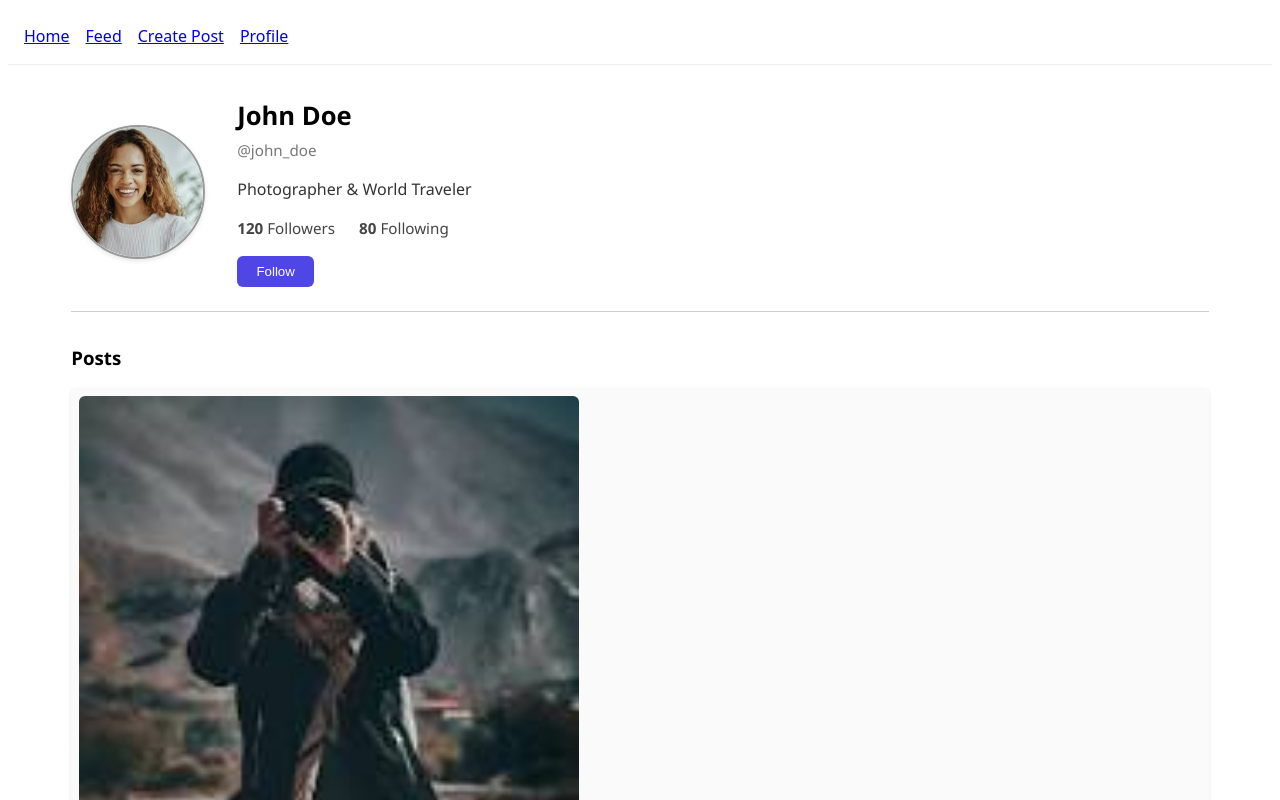
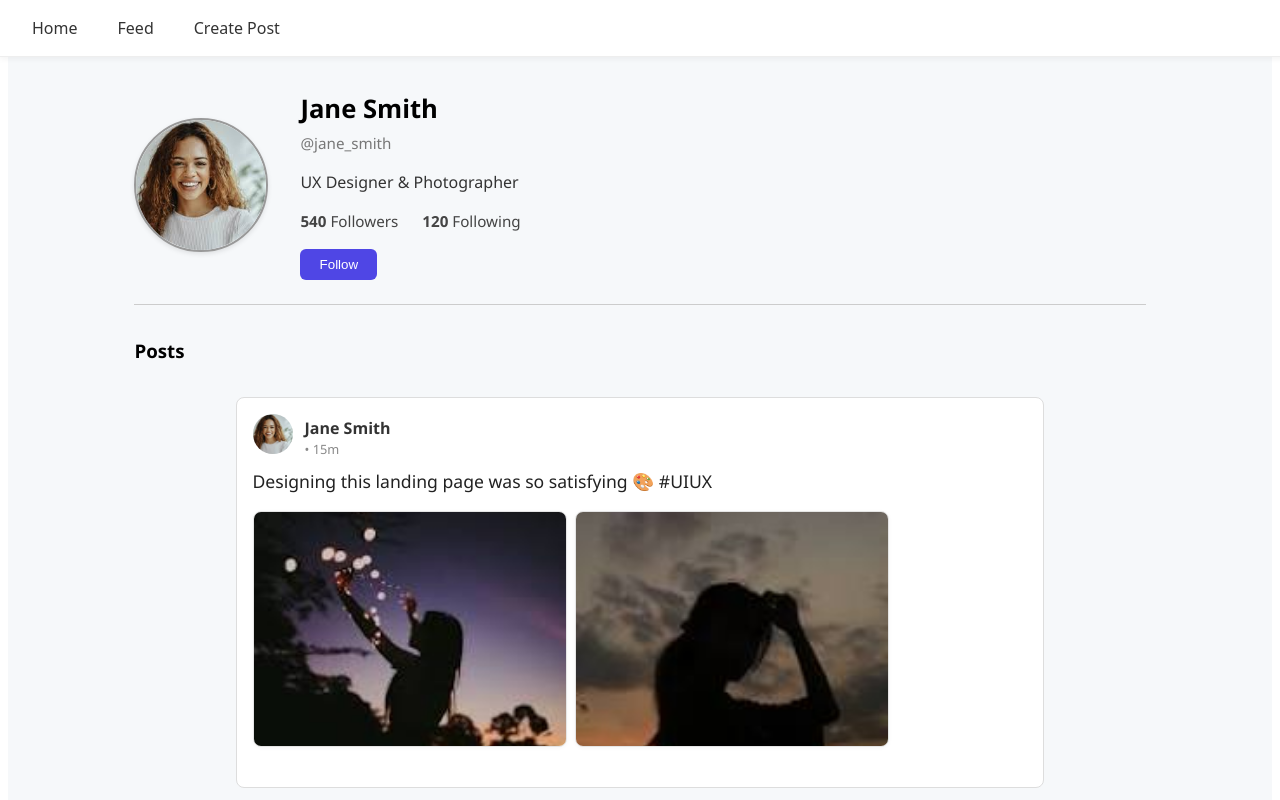
Before and after one commit to Snap-Core/SnapCore, a React (Vite) app in the folder frontend/: page /profile/jane_smith in a window 1280 px wide. Shown: the top 800 px of the page. Built offline with nearby package versions, Linux system fonts and the light colour scheme.

Commit message:
added user profile code

```diff
--- /dev/null
+++ b/frontend/src/App.css
@@ -0,0 +1,29 @@
+.navbar {
+  position: fixed;
+  top: 0;
+  left: 0;
+  width: 100%;
+  z-index: 1000;
+  background-color: #ffffff;
+  border-bottom: 1px solid #eee;
+  padding: 1rem 2rem;
+  display: flex;
+  gap: 1.5rem;
+  box-shadow: 0 2px 6px rgba(0, 0, 0, 0.05);
+}
+
+.navbar a {
+  text-decoration: none;
+  color: #333;
+  font-weight: 500;
+  transition: color 0.2s ease;
+}
+
+.navbar a:hover {
+  color: #007bff;
+}
+
+.page-content {
+  padding-top: 50px;
+  background: #f6f8fa;
+}
--- a/frontend/src/App.tsx
+++ b/frontend/src/App.tsx
@@ -4,24 +4,25 @@ import { CreatePost } from "./pages/CreatePost/CreatePost";
 import { Feed } from "./pages/Feed/Feed";
 import { PageNotFound } from "./pages/PageNotFound/PageNotFound";
 import { UserProfile } from "./pages/UserProfile/UserProfile";
+import "./App.css";
 
 export const App = () => (
   <Router>
-    <nav style={{ padding: "1rem", background: "#fff", borderBottom: "1px solid #eee" }}>
+    <nav className="navbar">
       <Link to="/" style={{ marginRight: 16 }}>Home</Link>
       <Link to="/feed" style={{ marginRight: 16 }}>Feed</Link>
       <Link to="/create-post" style={{ marginRight: 16 }}>Create Post</Link>
-      <Link to="/profile/:username" style={{ marginRight: 16 }}>Profile</Link>
     </nav>
-    <Routes>
+    <div className="page-content">
+      <Routes>
         <Route path="/" element={<HomePage />} />
         <Route path="/home" element={<HomePage />} />
         <Route path="/welcome" element={<HomePage />} />
-        <Route path="*" element={<PageNotFound   />} />
+        <Route path="*" element={<PageNotFound />} />
         <Route path="/create-post" element={<CreatePost />} />
         <Route path="/feed" element={<Feed />} />
         <Route path="/profile/:username" element={<UserProfile />} />
-
-    </Routes>
+      </Routes>
+    </div>
   </Router>
 );
--- a/frontend/src/pages/Feed/Feed.css
+++ b/frontend/src/pages/Feed/Feed.css
@@ -1,5 +1,9 @@
 .feed-container {
-  max-width: 700px;
+  display: flex;
+  flex-direction: column;
+  gap: 1rem;
+  max-width: 80%;
+  /* max-width: 700px; */
   margin: 2rem auto;
   padding: 0 1rem;
 }
@@ -7,7 +11,7 @@
 .feed-post {
   background: #fff;
   border-radius: 1rem;
-  box-shadow: 0 2px 12px 0 rgba(0,0,0,0.06);
+  box-shadow: 0 2px 12px 0 rgba(0, 0, 0, 0.06);
   margin-bottom: 2rem;
   padding: 1.5rem;
 }
@@ -40,7 +44,7 @@
   border-radius: 0.5rem;
   border: 1px solid #e5e5e5;
   background: #f3fef6;
-  box-shadow: 0 1px 4px 0 rgba(0,0,0,0.04);
+  box-shadow: 0 1px 4px 0 rgba(0, 0, 0, 0.04);
   transition: box-shadow 0.2s;
   margin-bottom: 0.5rem;
 }
@@ -78,3 +82,50 @@
   color: #888;
   margin-top: 2rem;
 }
+
+.post-card {
+  border: 1px solid #ddd;
+  border-radius: 8px;
+  padding: 1rem;
+  background: #fff;
+}
+
+.post-header {
+  display: flex;
+  align-items: center;
+  margin-bottom: 0.5rem;
+}
+
+.post-avatar {
+  width: 40px;
+  height: 40px;
+  border-radius: 50%;
+  object-fit: cover;
+  margin-right: 0.75rem;
+}
+
+.post-meta {
+  display: flex;
+  flex-direction: column;
+}
+
+.post-username {
+  font-weight: bold;
+  color: #333;
+  text-decoration: none;
+}
+
+.post-time {
+  font-size: 0.8rem;
+  color: #888;
+}
+
+.post-content {
+  margin: 0.5rem 0;
+}
+
+.post-image {
+  max-width: 100%;
+  border-radius: 6px;
+  margin-top: 0.5rem;
+}
--- a/frontend/src/pages/Feed/Feed.tsx
+++ b/frontend/src/pages/Feed/Feed.tsx
@@ -1,33 +1,71 @@
 import { useEffect, useState } from "react";
-import { fetcher } from "../../utils/fetcher";
+import { Link } from "react-router-dom";
 import "./Feed.css";
 import type { Post } from "../../types/Post";
 import vpnExplained from "../../assets/db.jpg";
+import { fetcher } from "../../utils/fetcher";
+import { formatRelativeTime } from "../../utils/timeUtils";
+import genericProfilePic from "../../assets/generic-profile-p.jpg";
+import { mockPosts } from "../../services/mockPosts";
 
-const DEFAULT_IMAGE_URL = vpnExplained;
+// const DEFAULT_IMAGE_URL = vpnExplained;
+type FeedProps = {
+  username?: string;
+};
 
-export const Feed = () => {
+export const Feed = ({ username }: FeedProps) => {
   const [posts, setPosts] = useState<Post[]>([]);
   const [loading, setLoading] = useState(true);
 
+  // useEffect(() => {
+  //   let url = "/posts";
+  //   if (username) url += `?username=${username}`;
+
+  //   fetcher(url)
+  //     .then((data: Post[]) => {
+  //       setPosts(data);
+  //       setLoading(false);
+  //     })
+  //     .catch((err) => {
+  //       console.error("Failed to fetch posts", err);
+  //       setLoading(false);
+  //     });
+  // }, [username]);
+
+
+  // mock feed data
   useEffect(() => {
-    fetcher("/posts")
-      .then((data) => {
-        setPosts(data.reverse());
-        setLoading(false);
-      })
-      .catch(() => setLoading(false));
-  }, []);
+    const filteredPosts = username
+      ? mockPosts.filter((post) => post.user?.username === username)
+      : mockPosts;
+    setPosts(filteredPosts);
+    setLoading(false);
+  }, [username]);
 
-  if (loading) return <div className="feed-loading">Loading...</div>;
+
+  if (loading) return <div>Loading posts...</div>;
 
   return (
     <div className="feed-container">
       {posts.length === 0 && <div className="feed-empty">No posts yet.</div>}
       {posts.map((post) => (
-        <div className="feed-post" key={post.id}>
-          <div className="feed-post-meta">
-            <span>{new Date(post.createdAt).toLocaleString()}</span>
+        <div className="post-card" key={post.id}>
+          <div className="post-header">
+            <Link to={`/profile/${post.user?.username}`} className="post-username">
+            <img
+              src={post.user?.profilePic || genericProfilePic}
+              alt="avatar"
+              className="post-avatar"
+            />
+            </Link>
+            <div className="post-meta">
+              <Link to={`/profile/${post.user?.username}`} className="post-username">
+                {post.user?.name}
+              </Link>
+              <span className="post-time">
+                • {formatRelativeTime(post.createdAt)}
+              </span>
+            </div>
           </div>
           {post.text && <div className="feed-post-text">{post.text}</div>}
           {post.images && post.images.length > 0 && (
@@ -36,7 +74,8 @@ export const Feed = () => {
                 <img
                   key={i}
                   className="feed-post-image"
-                  src={DEFAULT_IMAGE_URL}
+                  src={img}
+                  // src={DEFAULT_IMAGE_URL}
                   alt={img}
                 />
               ))}
--- a/frontend/src/pages/UserProfile/UserProfile.css
+++ b/frontend/src/pages/UserProfile/UserProfile.css
@@ -1,6 +1,7 @@
 .user-profile-container {
   padding: 2rem;
-  max-width: 90%;
+  max-width: 80%;
+  min-height: 100vh;
   margin: auto;
   font-family: "Segoe UI", Tahoma, Geneva, Verdana, sans-serif;
   overflow-y: auto;
--- a/frontend/src/pages/UserProfile/UserProfile.tsx
+++ b/frontend/src/pages/UserProfile/UserProfile.tsx
@@ -1,66 +1,71 @@
-import React from 'react';
+import { useEffect, useState } from "react";
 import './UserProfile.css';
-import profilePic from '../../assets/profile-pic.jpg';
+import type { User } from "../../types/User";
+import { useParams } from "react-router-dom";
+import { Feed } from "../Feed/Feed";
 import genericProfilePic from '../../assets/generic-profile-p.jpg';
-import post1 from '../../assets/post1.jpg';
-import post2 from '../../assets/post2.jpg';
-import post3 from '../../assets/post1.jpg';
-import post4 from '../../assets/post2.jpg';
-
-const mockUser = {
-    username: 'john_doe',
-    name: 'John Doe',
-    bio: 'Photographer & World Traveler',
-    profilePic: profilePic,
-    followers: 120,
-    following: 80,
-};
-
-const mockPosts = [
-    {
-        id: 1,
-        image: post1,
-        caption: "Exploring the mountains",
-    },
-    {
-        id: 2,
-        image: post1,
-        caption: "Sunset by the lake",
-    },
-    {
-        id: 3,
-        image: post2,
-        caption: "City vibes",
-    },
-    {
-        id: 4,
-        image: post3,
-        caption: "Exploring the mountains",
-    },
-    {
-        id: 5,
-        image: post4,
-        caption: "Sunset by the lake",
-    },
-    {
-        id: 6,
-        image: "https://source.unsplash.com/random/300x300?sig=3",
-        caption: "City vibes",
-    },
-];
+import { fetcher } from "../../utils/fetcher";
+import { mockUsers } from "../../services/mockPosts";
 
 export const UserProfile = () => {
+    const { username } = useParams<{ username: string }>();
+    const [user, setUser] = useState<User | null>(null);
+    const [loading, setLoading] = useState(true);
+
+    // useEffect(() => {
+    //     if (!username) return;
+
+    //     fetcher(`/users/${username}`)
+    //         .then((data: User) => {
+    //             setUser(data);
+    //             setLoading(false);
+    //         })
+    //         .catch((err) => {
+    //             console.error("Failed to fetch user", err);
+    //             setLoading(false);
+    //         });
+    // }, [username]);
+
+
+    // mock user
+    useEffect(() => {
+        if (!username) return;
+        setLoading(true);
+        const foundUser = mockUsers.find((u) => u.username === username);
+
+        if (foundUser) {
+            setUser(foundUser);
+        } else {
+            console.warn("No user found for username:", username);
+            setUser(null);
+        }
+        setLoading(false);
+    }, [username]);
+
+
+    if (loading) {
+        return <div className="user-profile-container">Loading user profile...</div>;
+    }
+
+    if (!user) {
+        return <div className="user-profile-container">User not found</div>;
+    }
+
     return (
         <div className="user-profile-container">
             <div className="user-header">
-                <img src={mockUser.profilePic} alt={genericProfilePic} className="profile-pic" />
+                <img
+                    src={user.profilePic || genericProfilePic}
+                    alt="Profile"
+                    className="profile-pic"
+                />
                 <div className="user-info">
-                    <h2>{mockUser.name}</h2>
-                    <p className="username">@{mockUser.username}</p>
-                    <p className="bio">{mockUser.bio}</p>
+                    <h2>{user.name}</h2>
+                    <p className="username">@{user.username}</p>
+                    <p className="bio">{user.bio}</p>
                     <div className="follow-info">
-                        <span><strong>{mockUser.followers}</strong> Followers</span>
-                        <span><strong>{mockUser.following}</strong> Following</span>
+                        <span><strong>{user.followers}</strong> Followers</span>
+                        <span><strong>{user.following}</strong> Following</span>
                     </div>
                     <button className="follow-button">Follow</button>
                 </div>
@@ -68,14 +73,7 @@ export const UserProfile = () => {
 
             <div className="user-posts">
                 <h3>Posts</h3>
-                <div className="post-gallery">
-                    {mockPosts.map((post) => (
-                        <div key={post.id} className="post-item">
-                            <img src={post.image} alt="Post" />
-                            <p>{post.caption}</p>
-                        </div>
-                    ))}
-                </div>
+                <Feed username={user.username} />
             </div>
         </div>
     );
--- /dev/null
+++ b/frontend/src/services/mockPosts.ts
@@ -0,0 +1,77 @@
+import type { Post } from "../types/Post";
+import type { User } from "../types/User";
+
+import user1Pic from "../assets/post4.jpg";
+import user2Pic from "../assets/profile-pic.jpg";
+import user3Pic from "../assets/profile.jpg";
+import post1Img from "../assets/post1.jpg";
+import post2Img from "../assets/post2.jpg";
+import post3Img from "../assets/post3.jpg";
+
+export const mockUsers: User[] = [
+  {
+    id: "u1",
+    username: "john_doe",
+    name: "John Doe",
+    profilePic: user1Pic,
+    bio: "Fullstack Dev & Coffee Addict",
+    followers: 134,
+    following: 88,
+  },
+  {
+    id: "u2",
+    username: "jane_smith",
+    name: "Jane Smith",
+    profilePic: user2Pic,
+    bio: "UX Designer & Photographer",
+    followers: 540,
+    following: 120,
+  },
+  {
+    id: "u3",
+    username: "sam_lee",
+    name: "Sam Lee",
+    profilePic: user3Pic,
+    bio: "Lover of nature & code",
+    followers: 220,
+    following: 199,
+  },
+];
+
+export const mockPosts: Post[] = [
+  {
+    id: "p1",
+    text: "Loving the new React 19 features!",
+    images: [post1Img],
+    createdAt: new Date(Date.now() - 1000 * 10).toISOString(), // 10s ago
+    user: mockUsers[0],
+  },
+  {
+    id: "p2",
+    text: "Designing this landing page was so satisfying 🎨 #UIUX",
+    images: [post2Img, post3Img],
+    createdAt: new Date(Date.now() - 1000 * 60 * 15).toISOString(), // 15m ago
+    user: mockUsers[1],
+  },
+  {
+    id: "p3",
+    text: "Spotted a rare bird on my hike #NatureLover",
+    images: [],
+    createdAt: new Date(Date.now() - 1000 * 60 * 60 * 5).toISOString(), // 5h ago
+    user: mockUsers[2],
+  },
+  {
+    id: "p4",
+    text: "Day 42 of #100DaysOfCode — built a weather app today!",
+    images: [],
+    createdAt: new Date(Date.now() - 1000 * 60 * 60 * 24 * 2).toISOString(), // 2d ago
+    user: mockUsers[0],
+  },
+  {
+    id: "p5",
+    text: "Flashback to last summer ",
+    images: [post2Img],
+    createdAt: new Date(Date.now() - 1000 * 60 * 60 * 24 * 365 * 2).toISOString(), // 2y ago
+    user: mockUsers[1],
+  },
+];
--- a/frontend/src/types/Post.ts
+++ b/frontend/src/types/Post.ts
@@ -3,4 +3,9 @@ export type Post = {
   text?: string;
   images?: string[];
   createdAt: string;
+  user?: {
+    username?: string;
+    name?: string;
+    profilePic?: string;
+  };
 };
--- /dev/null
+++ b/frontend/src/types/User.ts
@@ -0,0 +1,9 @@
+export type User = {
+    id: string;
+    username?: string;
+    name?: string;
+    bio?: string;
+    profilePic?: string;
+    followers?: number;
+    following?: number;
+}
--- /dev/null
+++ b/frontend/src/utils/timeUtils.ts
@@ -0,0 +1,17 @@
+export const formatRelativeTime = (date: string | number | Date): string => {
+  const now = new Date();
+  const postDate = new Date(date);
+  const diffMs = now.getTime() - postDate.getTime();
+
+  const seconds = Math.floor(diffMs / 1000);
+  const minutes = Math.floor(diffMs / 60000);
+  const hours = Math.floor(diffMs / 3600000);
+  const days = Math.floor(diffMs / 86400000);
+  const years = Math.floor(diffMs / 31536000000);
+
+  if (seconds < 60) return `${seconds}s`;
+  if (minutes < 60) return `${minutes}m`;
+  if (hours < 24) return `${hours}h`;
+  if (days < 365) return `${days}d`;
+  return `${years}y`;
+};
```
